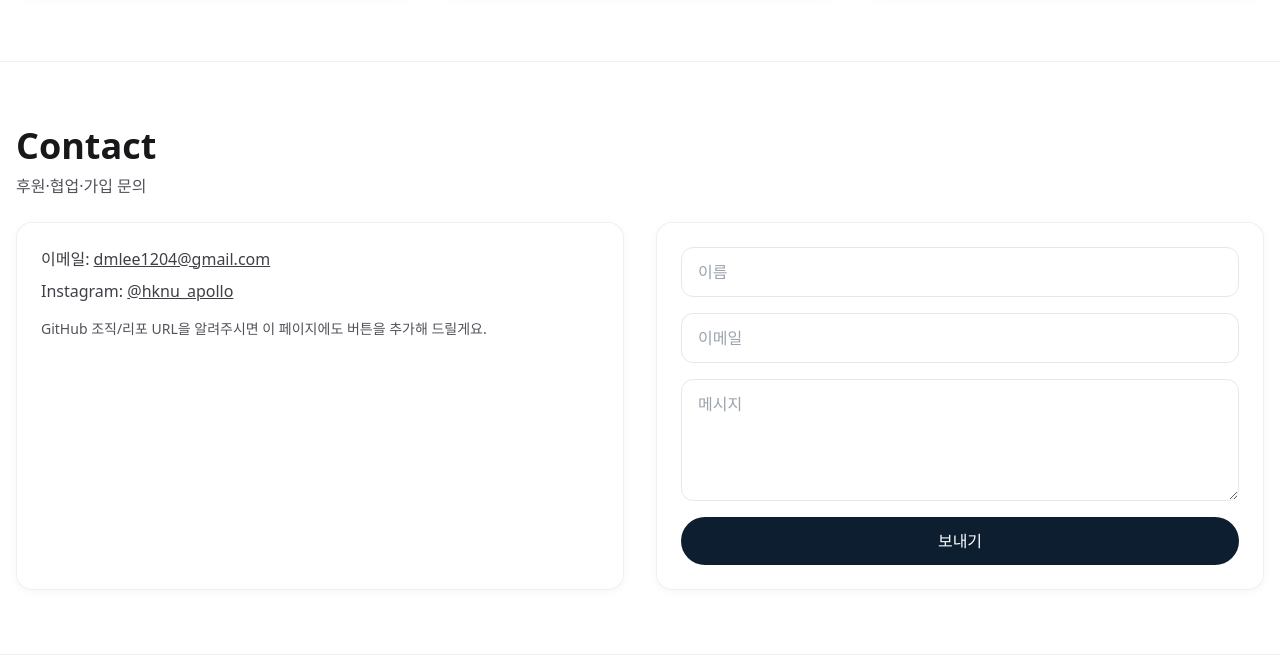
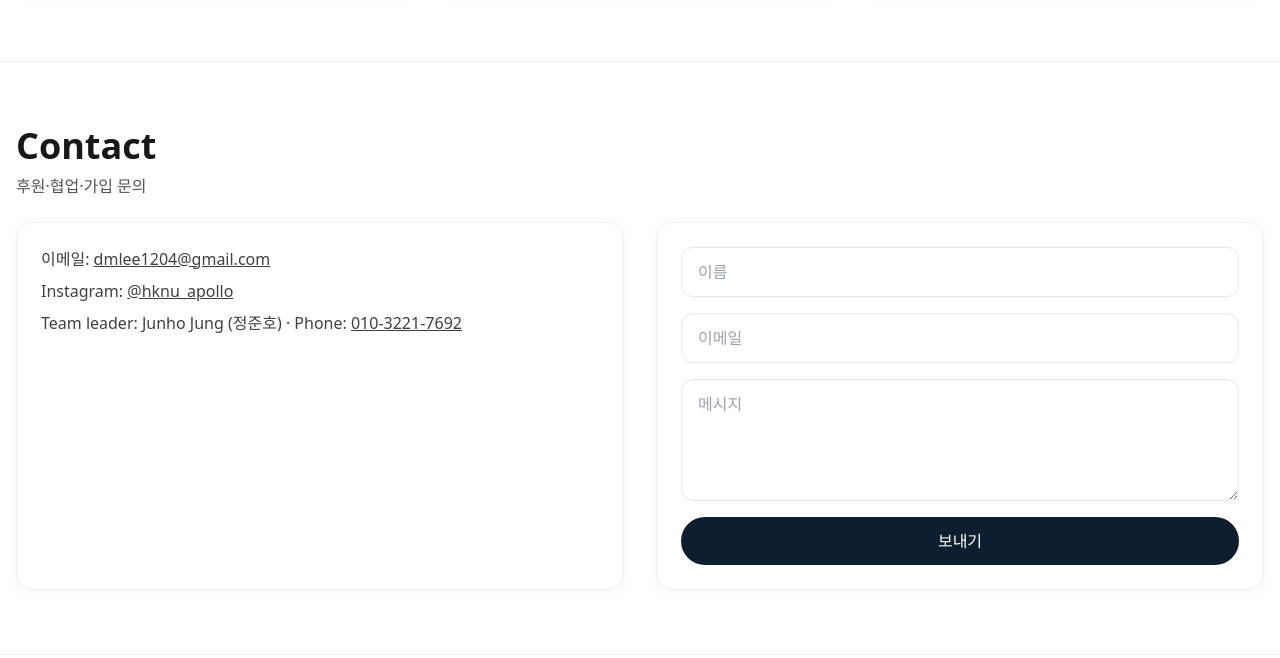
Before and after one commit to ted9828/apollo-site, a plain HTML site: page index.html in a window 1280 px wide. Shown: the part 2715-3373 px from the top of the page. Drawn offline with nearby package versions, Linux system fonts and the light colour scheme.

Commit message:
Update index.html

```diff
--- a/index.html
+++ b/index.html
@@ -229,7 +229,11 @@
         <div class="card rounded-2xl bg-white p-6">
           <div class="text-zinc-700">이메일: <a class="underline" href="mailto:dmlee1204@gmail.com">dmlee1204@gmail.com</a></div>
           <div class="mt-2 text-zinc-700">Instagram: <a class="underline" href="https://www.instagram.com/hknu_apollo/" target="_blank">@hknu_apollo</a></div>
-          <div class="mt-4 text-sm text-zinc-600">GitHub 조직/리포 URL을 알려주시면 이 페이지에도 버튼을 추가해 드릴게요.</div>
+          <div class="mt-2 text-zinc-700">
+  Team leader: <span class="font-medium">Junho Jung (정준호)</span> ·
+  Phone: <a class="underline" href="tel:+821032217692">010-3221-7692</a>
+</div>
+
         </div>
         <div class="card rounded-2xl bg-white p-6">
           <form onsubmit="event.preventDefault(); alert('데모 폼 — 실제 전송은 Google Form 또는 백엔드 연동이 필요합니다.');" class="grid gap-4">
```
